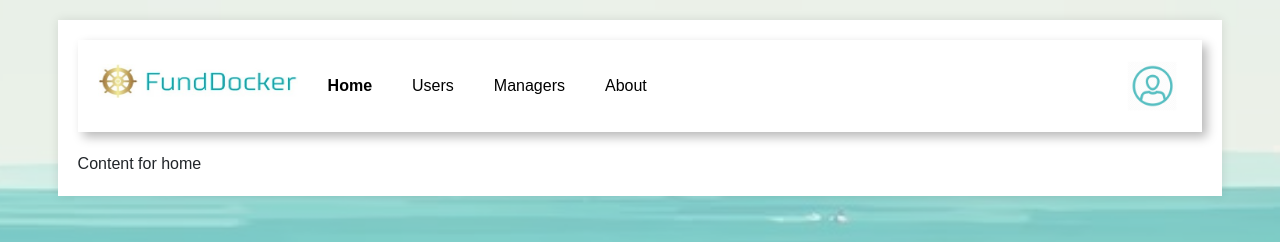
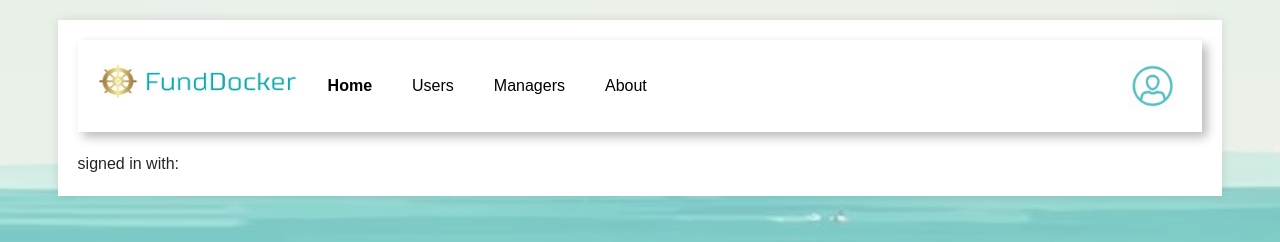
Before and after one commit to Vin1632/funding-management, a React (Create React App) app: page /AdminDashboard in a window 1280 px wide. Shown: the top 242 px of the page. Built offline with nearby package versions, Linux system fonts and the light colour scheme; no server answers.

Commit message:
email-accessing

```diff
--- a/src/components/Admin-dashboard/Admin-dashboard.js
+++ b/src/components/Admin-dashboard/Admin-dashboard.js
@@ -4,7 +4,7 @@ import "../../styles/dashboard.css";
 import logo from '../../assets/FundDocker_logo.jpg';
 import accountIcon from  '../../assets/account-icon-11.jpg';
 import backgroundImage from '../../assets/sea-background.jpg'
-
+import { useLocation } from "react-router-dom";
 import { useNavigate } from "react-router";
 import { useUserAuth } from "../../context/UserAuthContext";
 import ManageUsers from "./ManageUsers";
@@ -14,6 +14,9 @@ import ManageManagers from "./ManageFundManagers";
 const AdminDashboard = () => {
   const [selectedTab, setSelectedTab] = useState("Home");
 
+  const location = useLocation();
+  const queryParams = new URLSearchParams(location.search);
+  const email = queryParams.get("email")
 
   const { logOut, user } = useUserAuth();
   const navigate = useNavigate();
@@ -89,7 +92,7 @@ const AdminDashboard = () => {
 
 
         <div className="tab-content">
-          {selectedTab === "Home" && <div>Content for home</div>}
+          {selectedTab === "Home" && <div>signed in with:{email}</div>}
           {selectedTab === "Users" && <ManageUsers />}
           {selectedTab === "Managers" && <ManageManagers/>}
           {selectedTab === "About" && <div>Content for About</div>}
--- a/src/components/Home.js
+++ b/src/components/Home.js
@@ -1,5 +1,6 @@
 import React, { useState } from "react";
 import { Form } from "react-bootstrap";
+import { useLocation } from "react-router-dom";
 import { useNavigate } from "react-router";
 import { useUserAuth } from "../context/UserAuthContext";
 
@@ -14,6 +15,11 @@ import app from "../firebase.js";
 import { getDatabase, ref, set, push } from "firebase/database";
 
 const Home = () => {
+  //email stuff
+  const location = useLocation();
+  const queryParams = new URLSearchParams(location.search);
+  const email = queryParams.get("email")
+  //
 
   const navigate = useNavigate();
   const { logIn, googleSignIn } = useUserAuth();
--- a/src/components/Login.js
+++ b/src/components/Login.js
@@ -1,4 +1,4 @@
-import React, { useState, useEffect } from "react";
+import React, { useState } from "react";
 import { Link, useNavigate } from "react-router-dom";
 import { Form, Alert } from "react-bootstrap";
 import { Button } from "react-bootstrap";
@@ -7,7 +7,6 @@ import { useUserAuth } from "../context/UserAuthContext";
 import { Container, Row, Col } from "react-bootstrap";
 import "../styles/login.css";
 import app from "../firebase.js";
-import { getDatabase, ref, get } from "firebase/database";
 
 const Login = () => {
   const [email, setEmail] = useState("");
@@ -15,50 +14,24 @@ const Login = () => {
   const [error, setError] = useState("");
   const { logIn, googleSignIn } = useUserAuth();
   const navigate = useNavigate();
-  const [infoArray, setInfoArray] = useState([]);
-
-  useEffect(() => {
-    const checkUser = async () => {
-      try {
-        const db = getDatabase(app);
-        const dbRef = ref(db, "Fundmanagers");
-        const snapshot = await get(dbRef);
-
-        if (snapshot.exists()) {
-          setInfoArray(Object.values(snapshot.val()));
-        }
-      } catch (error) {
-        setError(error.message);
-      }
-    };
-
-    checkUser();
-  }, []); // Run this effect only once after the component mounts
 
   const handleSubmit = async (e) => {
     e.preventDefault();
     setError("");
     try {
       await logIn(email, password);
-
-      //if its in the database go to the admain
-      const foundVinJob = infoArray.some(item => item.Email === email);
-      if (foundVinJob) {
-        navigate("/AdminDashboard");
-      } else {
-        navigate("/home");
-      }
+      navigate(`/home?email=${email}`);
     } catch (err) {
       setError(err.message);
     }
   };
 
-
   const handleGoogleSignIn = async (e) => {
     e.preventDefault();
     try {
-      await googleSignIn();
-      navigate("/home");
+      const user = await googleSignIn();
+      const userEmail = user.user.email;
+      navigate(`/home?email=${userEmail}`);
     } catch (error) {
       console.log(error.message);
     }
```
